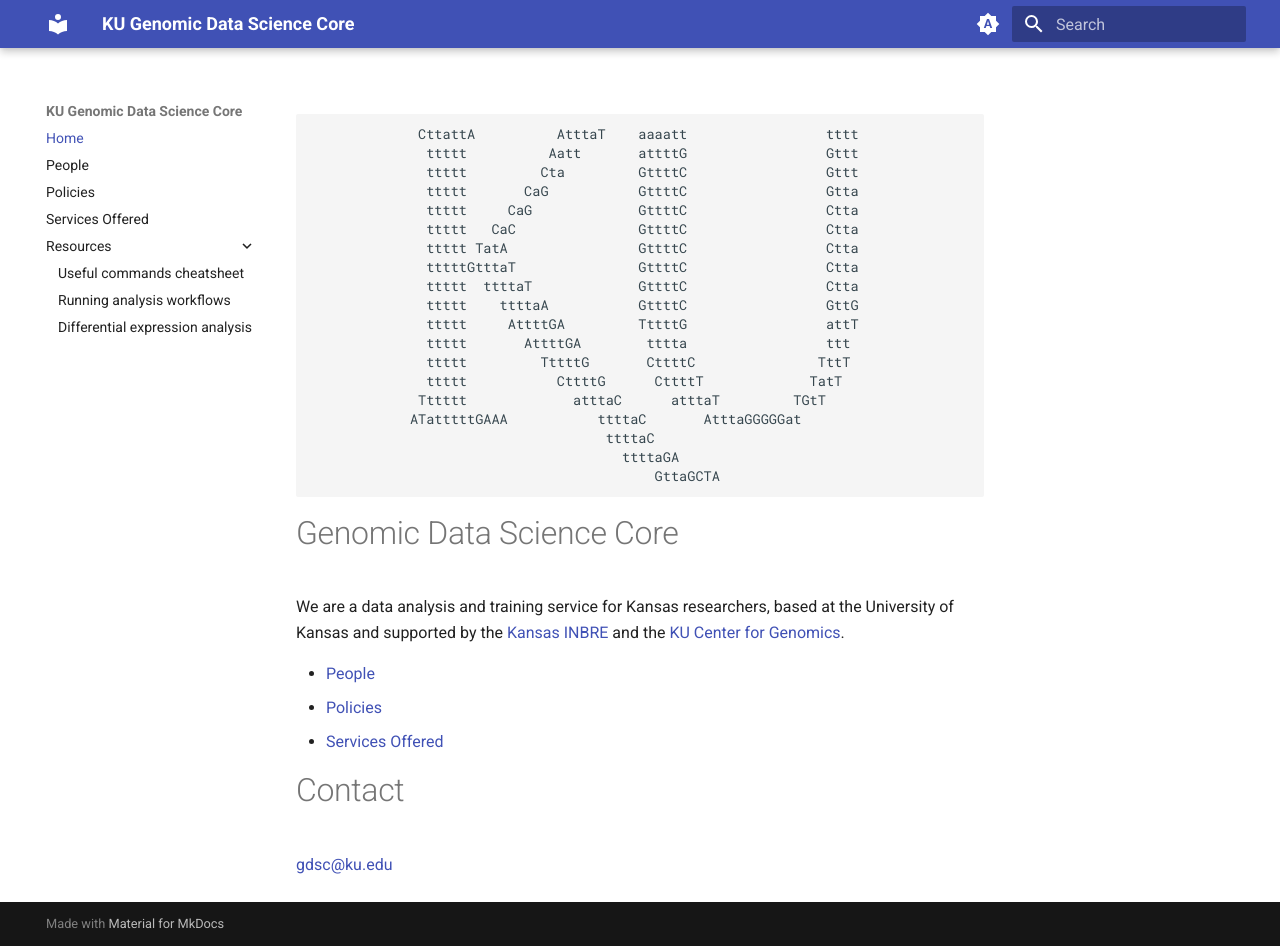
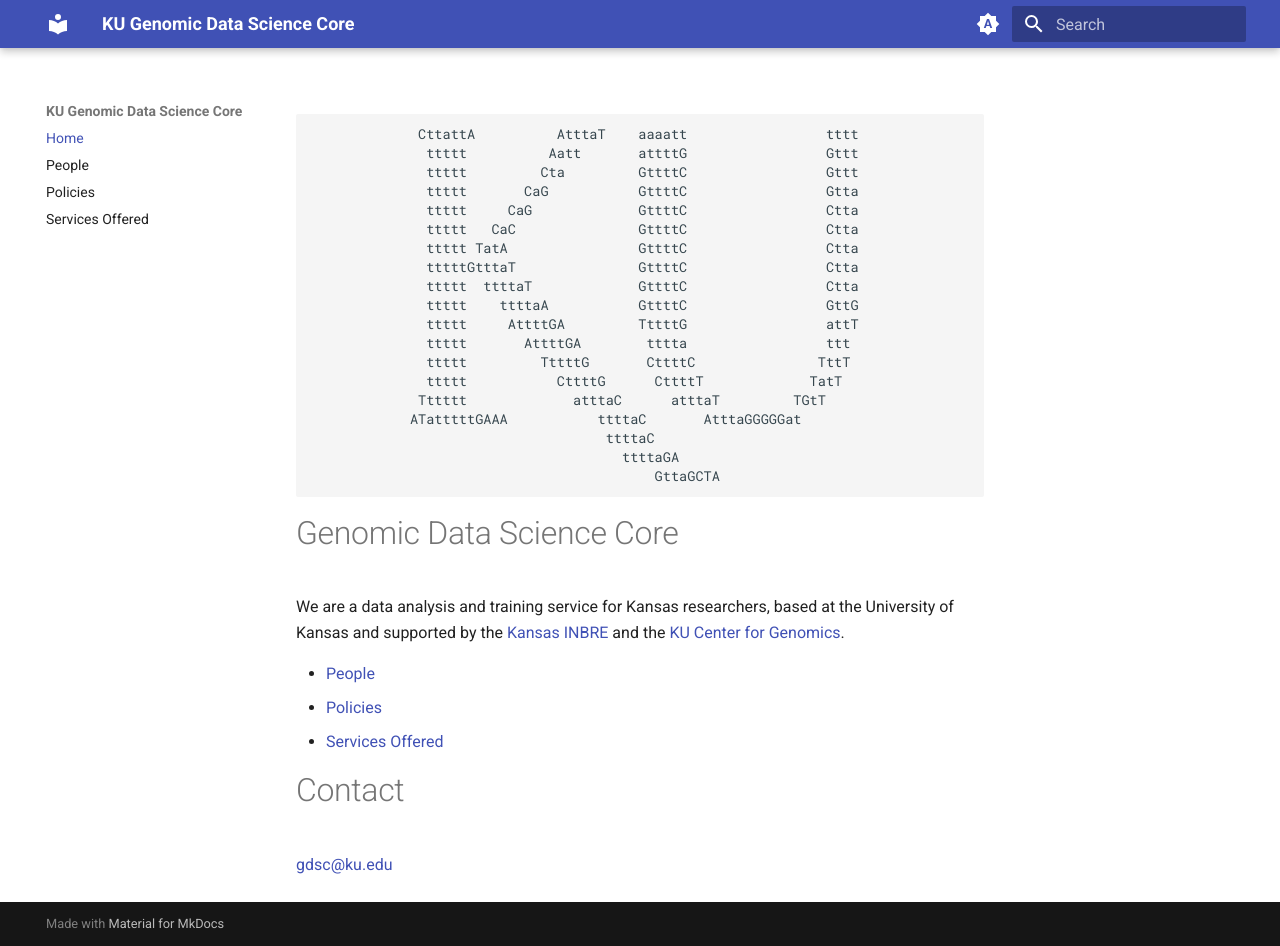
Before and after one commit to KU-GDSC/ku-gdsc.github.io, an MkDocs documentation site: the page built from docs/index.md, in a window 1280 px wide and 946 px high. Built offline with MkDocs 1.6.1 and Material for MkDocs 9.7.7, drawn with Linux system fonts in a browser that asks for light colours.

Commit message:
removing nav specification to avoid becoming cumbersome

```diff
--- a/mkdocs.yml
+++ b/mkdocs.yml
@@ -36,12 +36,3 @@ markdown_extensions:
     - pymdownx.superfences
     - toc:
         permalink: "#"
-nav:
-  - Home: 'index.md'
-  - people.md
-  - policies.md
-  - services.md
-  - 'Resources':
-    - 'Useful commands cheatsheet': 'resources/cheatsheet.md'
-    - 'Running analysis workflows': 'resources/nextflow.md'
-    - 'Differential expression analysis': 'resources/dge.md'
```
